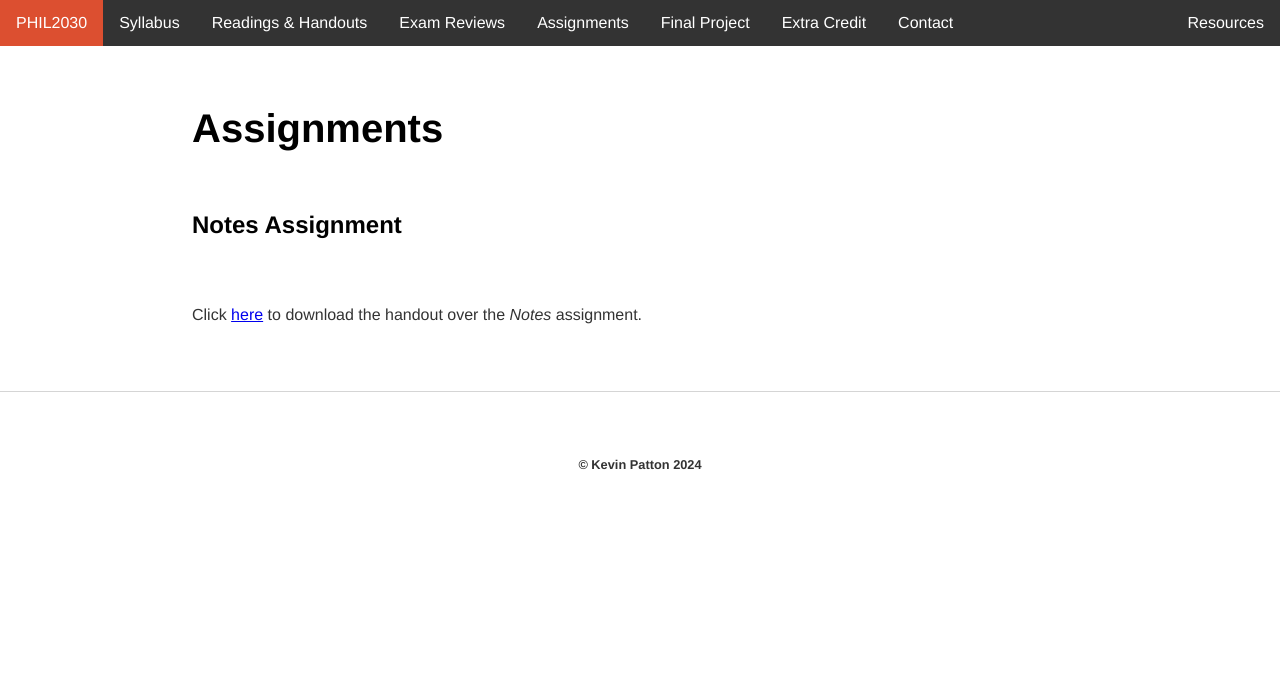
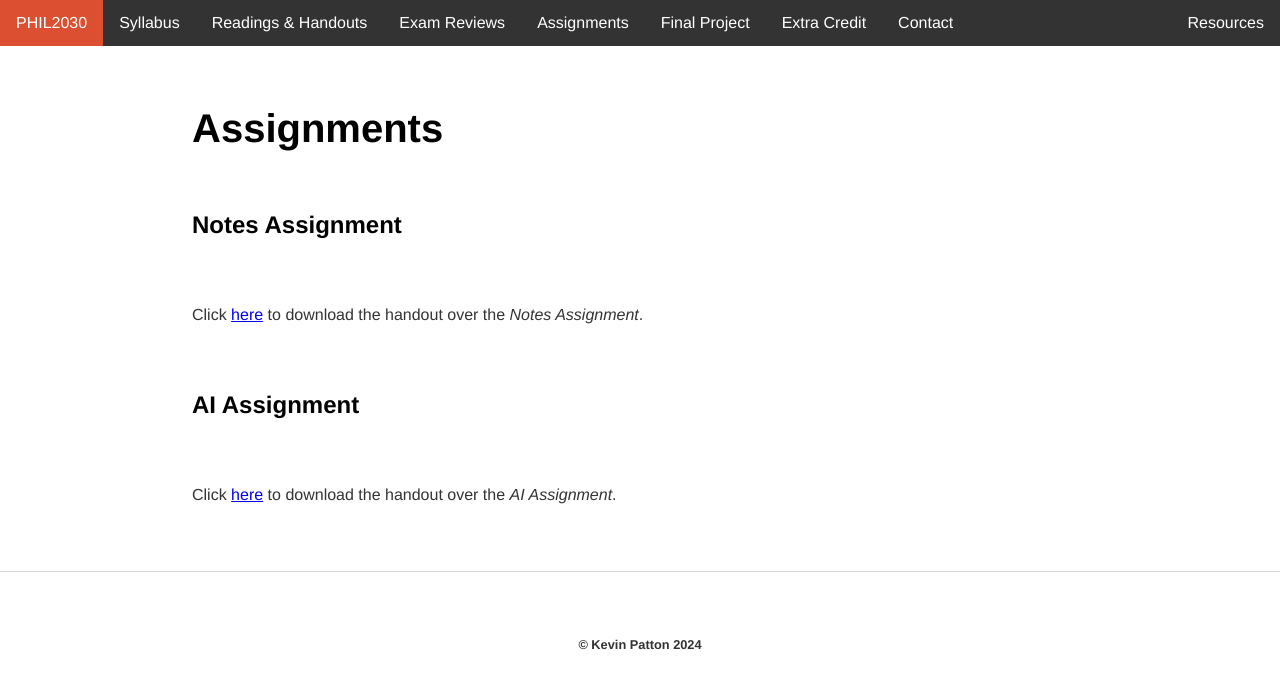
Before and after one commit to kevinjpatton/kevinjpatton.github.io, a Jekyll site: the page built from teaching/phil_2030/assignments/index.html, in a window 1280 px wide. Shown: the top 689 px of the page. Built offline with Jekyll 4.4.1, drawn with Linux system fonts in a browser that asks for light colours; Markdown is read by kramdown in place of the engine named in the settings.

Commit message:
Update index.html

```diff
--- a/teaching/phil_2030/assignments/index.html
+++ b/teaching/phil_2030/assignments/index.html
@@ -4,4 +4,6 @@ title: PHIL2030 - Assignments
 ---
 <h1>Assignments</h1>
 <h2>Notes Assignment</h2>
-<p>Click <a href="/teaching/phil_2030/assignments/Handout - Notes Assignments_2030.pdf" target="_blank">here</a> to download the handout over the <i>Notes</i> assignment.</p>
+<p>Click <a href="/teaching/phil_2030/assignments/Handout - Notes Assignments_2030.pdf" target="_blank">here</a> to download the handout over the <i>Notes Assignment</i>.</p>
+<h2>AI Assignment</h2>
+<p>Click <a href="/teaching/phil_2030/assignments/Handout - AI Assignment.pdf" target="_blank">here</a> to download the handout over the <i>AI Assignment</i>.</p>
```
